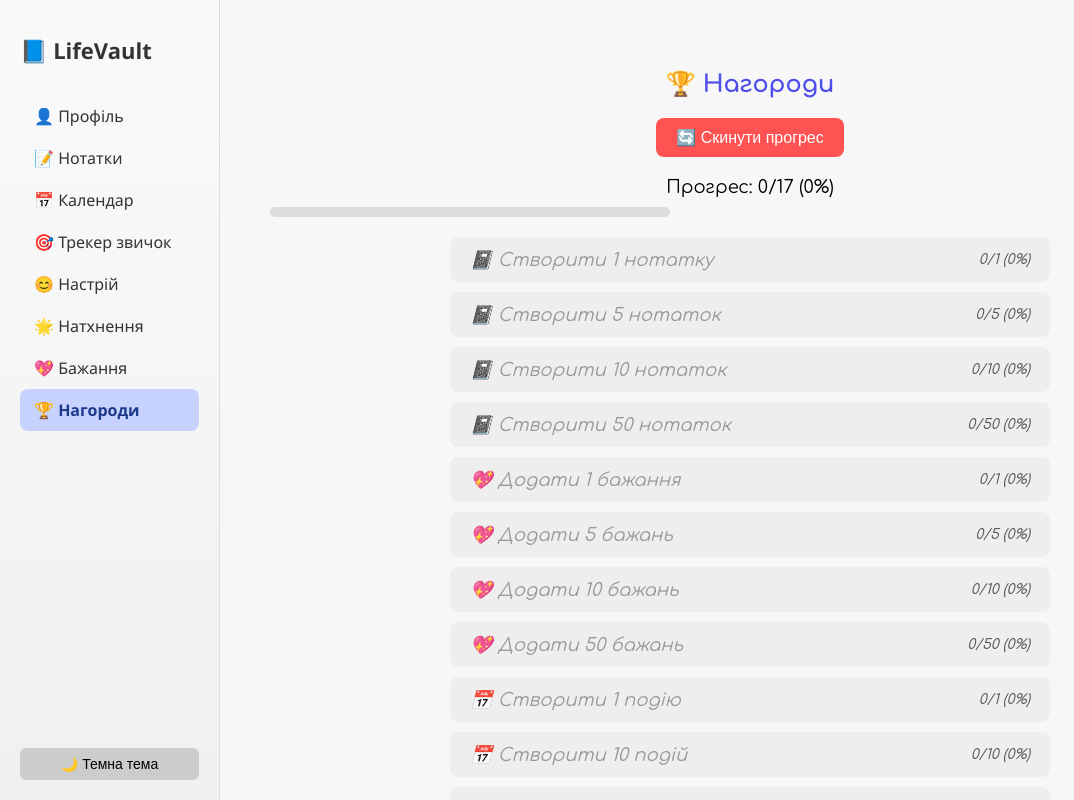
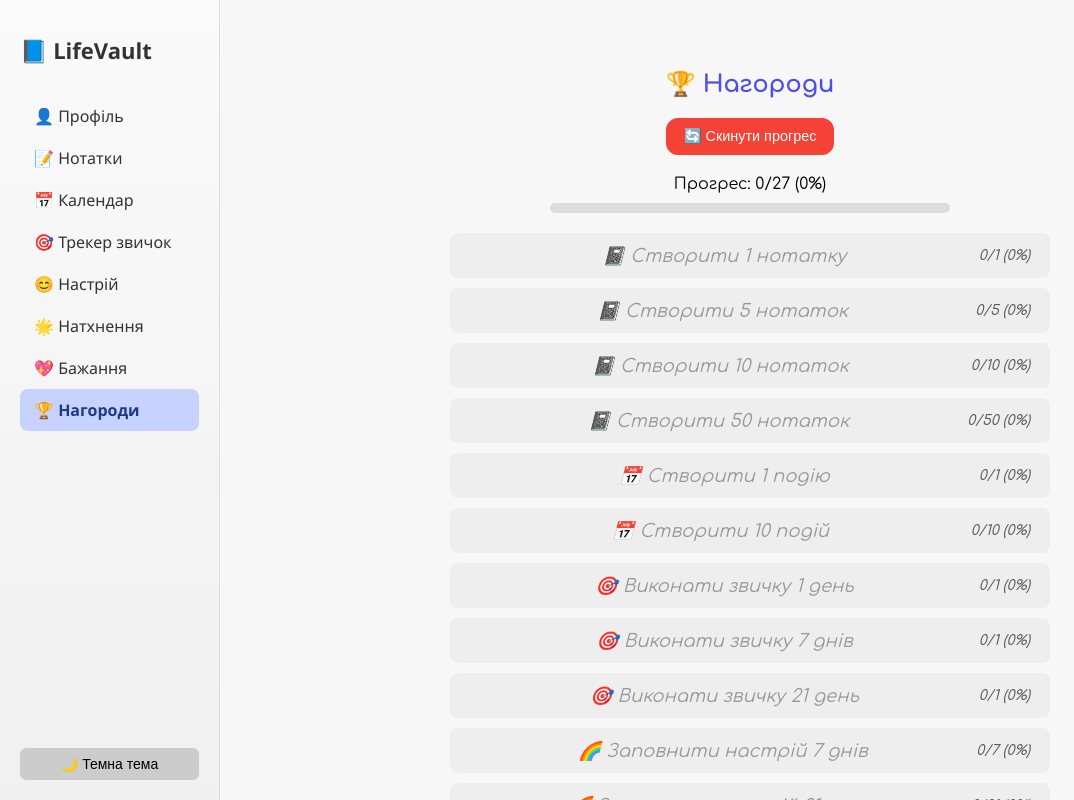
Before and after one commit to Vidziano/LifeVault, a React (Create React App) app: page /achievements in a window 1280 px wide. Shown: the whole page, without its empty margins (0-1074 px from the left). Built offline with nearby package versions, Linux system fonts and the light colour scheme.

Commit message:
new achievements

```diff
--- a/src/AchievementMonitor.jsx
+++ b/src/AchievementMonitor.jsx
@@ -2,30 +2,34 @@
 import React, { useEffect } from 'react';
 import { useAchievement } from './AchievementContext';
 
-// Гіфки для кожної нагороди
 const achievementGifs = {
   '📓 Створити 1 нотатку': 'https://media.giphy.com/media/JIX9t2j0ZTN9S/giphy.gif',
   '📓 Створити 5 нотаток': 'https://media.giphy.com/media/3oriO0OEd9QIDdllqo/giphy.gif',
   '📓 Створити 10 нотаток': 'https://media.giphy.com/media/l0HlSNOxJB956qwfK/giphy.gif',
   '📓 Створити 50 нотаток': 'https://media.giphy.com/media/13borq7Zo2kulO/giphy.gif',
-
-  '💖 Додати 1 бажання': 'https://media.giphy.com/media/5GoVLqeAOo6PK/giphy.gif',
-  '💖 Додати 5 бажань': 'https://media.giphy.com/media/ICOgUNjpvO0PC/giphy.gif',
-  '💖 Додати 10 бажань': 'https://media.giphy.com/media/11s7Ke7jcNxCHS/giphy.gif',
-  '💖 Додати 50 бажань': 'https://media.giphy.com/media/l0HlSNOxJB956qwfK/giphy.gif',
-
   '📅 Створити 1 подію': 'https://media.giphy.com/media/MDJ9IbxxvDUQM/giphy.gif',
   '📅 Створити 10 подій': 'https://media.giphy.com/media/13borq7Zo2kulO/giphy.gif',
-
   '🎯 Виконати звичку 1 день': 'https://media.giphy.com/media/l1J3preURPiwjRPvG/giphy.gif',
   '🎯 Виконати звичку 7 днів': 'https://media.giphy.com/media/JIX9t2j0ZTN9S/giphy.gif',
   '🎯 Виконати звичку 21 день': 'https://media.giphy.com/media/3oriO0OEd9QIDdllqo/giphy.gif',
-
   '🌈 Заповнити настрій 7 днів': 'https://media.giphy.com/media/3o6ZsYiRFz6rIujfSU/giphy.gif',
   '🌈 Заповнити настрій 21 день': 'https://media.giphy.com/media/mlvseq9yvZhba/giphy.gif',
   '🌈 Заповнити настрій 50 днів': 'https://media.giphy.com/media/VbnUQpnihPSIgIXuZv/giphy.gif',
-
   '🌟 Додати перший малюнок на дошку натхнення': 'https://media.giphy.com/media/l0MYt5jPR6QX5pnqM/giphy.gif',
+  '📚 Прочитати 5 книг': 'https://media.giphy.com/media/xT1XGNz0UOf5M0lC0M/giphy.gif',
+  '🎬 Переглянути 5 фільмів': 'https://media.giphy.com/media/xT9IgpXy5Cqf1e2TSY/giphy.gif',
+  '🌈 Зберегти 1 мудборд': 'https://media.giphy.com/media/3o7qE1YN7aBOFPRw8E/giphy.gif',
+  '🌈 Зберегти 5 мудбордів': 'https://media.giphy.com/media/l3V0j3ytFyGHqiV7W/giphy.gif',
+  '🌈 Зберегти 10 мудбордів': 'https://media.giphy.com/media/xUPGcEOt3i8Rk7kZ6w/giphy.gif',
+  '🌍 Відвідати 1 країну': 'https://media.giphy.com/media/hvRJCLFzcasrR4ia7z/giphy.gif',
+  '🌍 Відвідати 5 країн': 'https://media.giphy.com/media/3oz8xKaR836UJOYeOc/giphy.gif',
+  '🌍 Відвідати 10 країн': 'https://media.giphy.com/media/l2JHRhAtnJSDNJ2py/giphy.gif',
+  '✅ Виконати 1 мрію': 'https://media.giphy.com/media/1n4vZh4X2YmM6/giphy.gif',
+  '✅ Виконати 5 мрій': 'https://media.giphy.com/media/26xBwdIuRJiAiWith/giphy.gif',
+  '✅ Виконати 10 мрій': 'https://media.giphy.com/media/xT0xezQGU5xCDJuCPe/giphy.gif',
+  '🛒 Додати 10 бажань у список покупок': 'https://media.giphy.com/media/3o7aD2saalBwwftBIY/giphy.gif',
+  '🛒 Додати 25 бажань у список покупок': 'https://media.giphy.com/media/xT9IgIc0lryrxvqVGM/giphy.gif',
+  '🛒 Додати 50 бажань у список покупок': 'https://media.giphy.com/media/xT9DPPqwoc4rs3kOUE/giphy.gif'
 };
 
 function AchievementMonitor() {
@@ -39,22 +43,27 @@ function AchievementMonitor() {
         const moodHistory = JSON.parse(localStorage.getItem('moodHistory')) || [];
         const wishlist = JSON.parse(localStorage.getItem('wishlist')) || {};
         const calendarEvents = JSON.parse(localStorage.getItem('calendarEvents')) || {};
+        const books = JSON.parse(localStorage.getItem('savedBooks')) || [];
+        const movies = JSON.parse(localStorage.getItem('savedMovies')) || [];
+        const dreams = JSON.parse(localStorage.getItem('dreams')) || [];
+        const shopping = JSON.parse(localStorage.getItem('shoppingList')) || [];
+        const inspoBoards = JSON.parse(localStorage.getItem('inspo-savedItems')) || [];
+        const visitedCountries = JSON.parse(localStorage.getItem('visitedCountries')) || [];
 
         const totalWishes = Object.values(wishlist).flat().length;
         const totalEvents = Object.values(calendarEvents).flat().length;
         const moodDays = moodHistory.length;
         const completedHabits7 = habits.filter(habit => Object.values(habit.log || {}).filter(Boolean).length >= 7).length;
         const completedHabits21 = habits.filter(habit => Object.values(habit.log || {}).filter(Boolean).length >= 21).length;
+        const readBooks = books.filter(b => b.status === 'read').length;
+        const watchedMovies = movies.filter(m => m.status === 'watched').length;
+        const completedDreams = dreams.filter(d => d.completed).length;
 
         const achievementsList = [
           { text: '📓 Створити 1 нотатку', current: notes.length, goal: 1 },
           { text: '📓 Створити 5 нотаток', current: notes.length, goal: 5 },
           { text: '📓 Створити 10 нотаток', current: notes.length, goal: 10 },
           { text: '📓 Створити 50 нотаток', current: notes.length, goal: 50 },
-          { text: '💖 Додати 1 бажання', current: totalWishes, goal: 1 },
-          { text: '💖 Додати 5 бажань', current: totalWishes, goal: 5 },
-          { text: '💖 Додати 10 бажань', current: totalWishes, goal: 10 },
-          { text: '💖 Додати 50 бажань', current: totalWishes, goal: 50 },
           { text: '📅 Створити 1 подію', current: totalEvents, goal: 1 },
           { text: '📅 Створити 10 подій', current: totalEvents, goal: 10 },
           { text: '🎯 Виконати звичку 1 день', current: habits.some(habit => Object.values(habit.log || {}).some(v => v)) ? 1 : 0, goal: 1 },
@@ -63,7 +72,21 @@ function AchievementMonitor() {
           { text: '🌈 Заповнити настрій 7 днів', current: moodDays, goal: 7 },
           { text: '🌈 Заповнити настрій 21 день', current: moodDays, goal: 21 },
           { text: '🌈 Заповнити настрій 50 днів', current: moodDays, goal: 50 },
-          { text: '🌟 Додати перший малюнок на дошку натхнення', current: checkInspoBoard() ? 1 : 0, goal: 1 },
+          { text: '🌟 Додати перший малюнок на дошку натхнення', current: inspoBoards.length >= 1 ? 1 : 0, goal: 1 },
+          { text: '📚 Прочитати 5 книг', current: readBooks, goal: 5 },
+          { text: '🎬 Переглянути 5 фільмів', current: watchedMovies, goal: 5 },
+          { text: '🌈 Зберегти 1 мудборд', current: inspoBoards.length, goal: 1 },
+          { text: '🌈 Зберегти 5 мудбордів', current: inspoBoards.length, goal: 5 },
+          { text: '🌈 Зберегти 10 мудбордів', current: inspoBoards.length, goal: 10 },
+          { text: '🌍 Відвідати 1 країну', current: visitedCountries.length, goal: 1 },
+          { text: '🌍 Відвідати 5 країн', current: visitedCountries.length, goal: 5 },
+          { text: '🌍 Відвідати 10 країн', current: visitedCountries.length, goal: 10 },
+          { text: '✅ Виконати 1 мрію', current: completedDreams, goal: 1 },
+          { text: '✅ Виконати 5 мрій', current: completedDreams, goal: 5 },
+          { text: '✅ Виконати 10 мрій', current: completedDreams, goal: 10 },
+          { text: '🛒 Додати 10 бажань у список покупок', current: shopping.length, goal: 10 },
+          { text: '🛒 Додати 25 бажань у список покупок', current: shopping.length, goal: 25 },
+          { text: '🛒 Додати 50 бажань у список покупок', current: shopping.length, goal: 50 },
         ];
 
         const storedProgress = JSON.parse(localStorage.getItem('achievementsProgress')) || {};
@@ -75,7 +98,7 @@ function AchievementMonitor() {
           if (!isAlreadyCompleted && nowDone) {
             const gifUrl = achievementGifs[a.text] || null;
             triggerAchievement(a.text, gifUrl);
-            storedProgress[a.text] = true; // Позначаємо, що нагорода отримана
+            storedProgress[a.text] = true;
           }
         });
 
@@ -91,13 +114,4 @@ function AchievementMonitor() {
   return null;
 }
 
-const checkInspoBoard = () => {
-  try {
-    const savedBoards = JSON.parse(localStorage.getItem('savedInspoBoards')) || [];
-    return savedBoards.length >= 1;
-  } catch {
-    return false;
-  }
-};
-
 export default AchievementMonitor;
--- a/src/Achievements.css
+++ b/src/Achievements.css
@@ -190,3 +190,55 @@
   .reset-button:hover {
     background-color: #ff1744;
   }
+
+  .achievements-wrapper {
+    max-width: 700px;
+    margin: 0 auto;
+    padding: 20px;
+    text-align: center;
+  }
+
+  .progress-summary {
+    margin: 20px auto 10px;
+    font-size: 1rem;
+    font-weight: 500;
+    color: var(--text-color);
+    text-align: center;
+    display: flex;
+    flex-direction: column;
+    align-items: center;
+  }
+
+  .progress-bar {
+    width: 100%;
+    max-width: 400px;
+    height: 10px;
+    margin-top: 10px;
+    background: #ddd;
+    border-radius: 20px;
+    overflow: hidden;
+  }
+
+  .progress-fill {
+    height: 100%;
+    background-color: #5f5df8;
+    transition: width 0.4s ease-in-out;
+    border-radius: 20px;
+  }
+
+  .reset-button {
+    background-color: #f44336;
+    color: white;
+    border: 2px solid #f44336;
+    padding: 8px 16px;
+    font-size: 0.9rem;
+    border-radius: 12px;
+    margin-top: 10px;
+    cursor: pointer;
+    transition: 0.3s ease;
+  }
+
+  .reset-button:hover {
+    background: transparent;
+    color: #f44336;
+  }
--- a/src/Achievements.jsx
+++ b/src/Achievements.jsx
@@ -4,7 +4,7 @@ import { useAchievement } from './AchievementContext';
 
 function Achievements() {
   const [achievements, setAchievements] = useState([]);
-  const { resetAchievements } = useAchievement(); // Скидання прогресу
+  const { resetAchievements } = useAchievement();
 
   useEffect(() => {
     updateAchievements();
@@ -16,22 +16,27 @@ function Achievements() {
     const moodHistory = JSON.parse(localStorage.getItem('moodHistory')) || [];
     const wishlist = JSON.parse(localStorage.getItem('wishlist')) || {};
     const calendarEvents = JSON.parse(localStorage.getItem('calendarEvents')) || {};
+    const books = JSON.parse(localStorage.getItem('savedBooks')) || [];
+    const movies = JSON.parse(localStorage.getItem('savedMovies')) || [];
+    const dreams = JSON.parse(localStorage.getItem('dreams')) || [];
+    const shopping = JSON.parse(localStorage.getItem('shoppingList')) || [];
+    const inspoBoards = JSON.parse(localStorage.getItem('inspo-savedItems')) || [];
 
     const totalWishes = Object.values(wishlist).flat().length;
     const totalEvents = Object.values(calendarEvents).flat().length;
     const moodDays = moodHistory.length;
     const completedHabits7 = habits.filter(habit => Object.values(habit.log || {}).filter(Boolean).length >= 7).length;
     const completedHabits21 = habits.filter(habit => Object.values(habit.log || {}).filter(Boolean).length >= 21).length;
+    const readBooks = books.filter(b => b.status === 'read').length;
+    const watchedMovies = movies.filter(m => m.status === 'watched').length;
+    const completedDreams = dreams.filter(d => d.completed).length;
+    const visitedCountries = JSON.parse(localStorage.getItem('visitedCountries')) || [];
 
     const achievementsList = [
       { text: '📓 Створити 1 нотатку', current: notes.length, goal: 1 },
       { text: '📓 Створити 5 нотаток', current: notes.length, goal: 5 },
       { text: '📓 Створити 10 нотаток', current: notes.length, goal: 10 },
       { text: '📓 Створити 50 нотаток', current: notes.length, goal: 50 },
-      { text: '💖 Додати 1 бажання', current: totalWishes, goal: 1 },
-      { text: '💖 Додати 5 бажань', current: totalWishes, goal: 5 },
-      { text: '💖 Додати 10 бажань', current: totalWishes, goal: 10 },
-      { text: '💖 Додати 50 бажань', current: totalWishes, goal: 50 },
       { text: '📅 Створити 1 подію', current: totalEvents, goal: 1 },
       { text: '📅 Створити 10 подій', current: totalEvents, goal: 10 },
       { text: '🎯 Виконати звичку 1 день', current: habits.some(habit => Object.values(habit.log || {}).some(v => v)) ? 1 : 0, goal: 1 },
@@ -40,24 +45,28 @@ function Achievements() {
       { text: '🌈 Заповнити настрій 7 днів', current: moodDays, goal: 7 },
       { text: '🌈 Заповнити настрій 21 день', current: moodDays, goal: 21 },
       { text: '🌈 Заповнити настрій 50 днів', current: moodDays, goal: 50 },
-      { text: '🌟 Додати перший малюнок на дошку натхнення', current: checkInspoBoard() ? 1 : 0, goal: 1 },
+      { text: '🌟 Додати перший малюнок на дошку натхнення', current: inspoBoards.length >= 1 ? 1 : 0, goal: 1 },
+      { text: '📚 Прочитати 5 книг', current: readBooks, goal: 5 },
+      { text: '🎬 Переглянути 5 фільмів', current: watchedMovies, goal: 5 },
+      { text: '🌈 Зберегти 1 мудборд', current: inspoBoards.length, goal: 1 },
+      { text: '🌈 Зберегти 5 мудбордів', current: inspoBoards.length, goal: 5 },
+      { text: '🌈 Зберегти 10 мудбордів', current: inspoBoards.length, goal: 10 },
+      { text: '🌍 Відвідати 1 країну', current: visitedCountries.length, goal: 1 },
+      { text: '🌍 Відвідати 5 країн', current: visitedCountries.length, goal: 5 },
+      { text: '🌍 Відвідати 10 країн', current: visitedCountries.length, goal: 10 },
+      { text: '✅ Виконати 1 мрію', current: completedDreams, goal: 1 },
+      { text: '✅ Виконати 5 мрій', current: completedDreams, goal: 5 },
+      { text: '✅ Виконати 10 мрій', current: completedDreams, goal: 10 },
+      { text: '🛒 Додати 10 бажань у список покупок', current: shopping.length, goal: 10 },
+      { text: '🛒 Додати 25 бажань у список покупок', current: shopping.length, goal: 25 },
+      { text: '🛒 Додати 50 бажань у список покупок', current: shopping.length, goal: 50 },
     ];
 
     localStorage.setItem('achievementsState', JSON.stringify(achievementsList));
     setAchievements(achievementsList);
   };
 
-  const checkInspoBoard = () => {
-    try {
-      const savedBoards = JSON.parse(localStorage.getItem('savedInspoBoards')) || [];
-      return savedBoards.length >= 1;
-    } catch {
-      return false;
-    }
-  };
-
   const storedProgress = JSON.parse(localStorage.getItem('achievementsProgress')) || {};
-
   const total = achievements.length;
   const completed = achievements.filter(a => storedProgress[a.text]).length;
   const progress = total > 0 ? Math.round((completed / total) * 100) : 0;
@@ -66,9 +75,7 @@ function Achievements() {
     <div className="achievements-wrapper">
       <h2>🏆 Нагороди</h2>
 
-      <button className="reset-button" onClick={resetAchievements}>
-        🔄 Скинути прогрес
-      </button>
+      <button className="reset-button" onClick={resetAchievements}>🔄 Скинути прогрес</button>
 
       <div className="progress-summary">
         Прогрес: {completed}/{total} ({progress}%)
@@ -79,14 +86,12 @@ function Achievements() {
 
       <ul className="achievements-list">
         {achievements.map((achieve, idx) => {
-          const done = storedProgress[achieve.text]; // тепер через achievementsProgress
+          const done = storedProgress[achieve.text];
           const individualProgress = Math.min(Math.round((achieve.current / achieve.goal) * 100), 100);
 
           return (
             <li key={idx} className={`${done ? 'achieved animate' : 'locked'}`}>
-              <div className="achievement-text">
-                {achieve.text}
-              </div>
+              <div className="achievement-text">{achieve.text}</div>
               <div className="achievement-progress">
                 {achieve.current}/{achieve.goal} ({individualProgress}%)
               </div>
```
